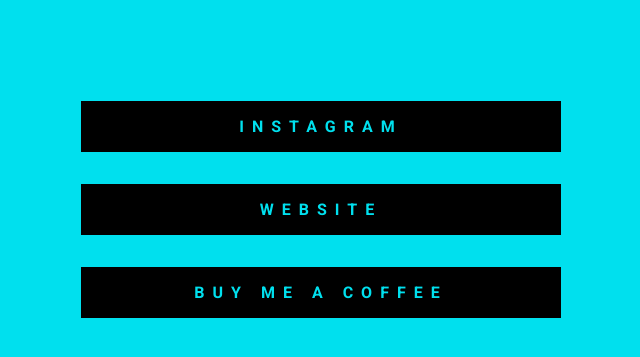
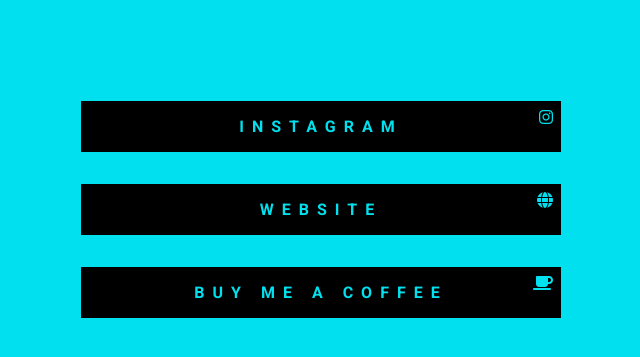
Before and after one commit to Maghil/Maghil.github.io, a Jekyll site: the page built from links.md, in a window 1280 px wide. Shown: the part 225-582 px from the top of the page, without its empty margins (319-959 px from the left). Built offline with Jekyll 4.4.1, drawn with Linux system fonts in a browser that asks for light colours; nearby versions of some CDN libraries.

Commit message:
added script to links.html

```diff
--- a/_layouts/links.html
+++ b/_layouts/links.html
@@ -11,6 +11,7 @@ title : Maghil Vannan M
 		<meta name="viewport" content="width=device-width, initial-scale=1">
 		<link rel="icon" href="{{site.baseurl}}/images/kid.png" type="image/icon type">
 		<link rel="stylesheet" href="{{ '/assets/css/links.css?v=' | append: site.github.build_revision | relative_url }}">
+		    <script src="https://kit.fontawesome.com/80358f58a6.js" crossorigin="anonymous"></script>
 		<title>Maghil Vannan M</title>
 	</head>
     <body>
```
